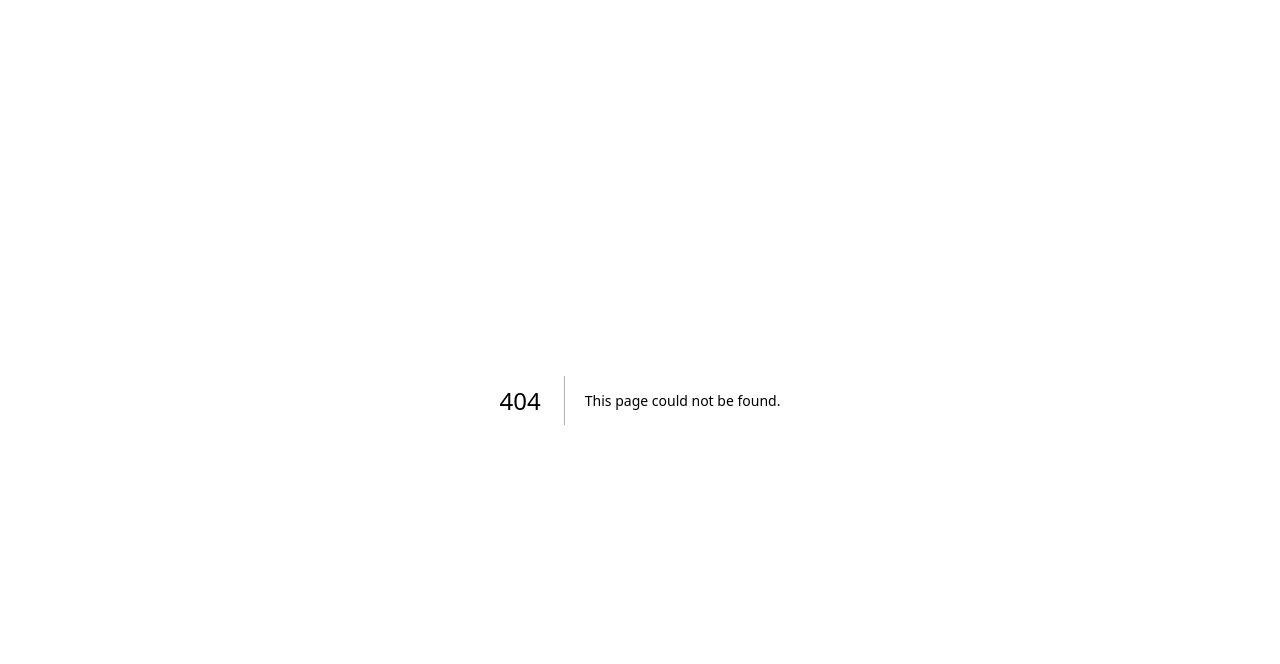
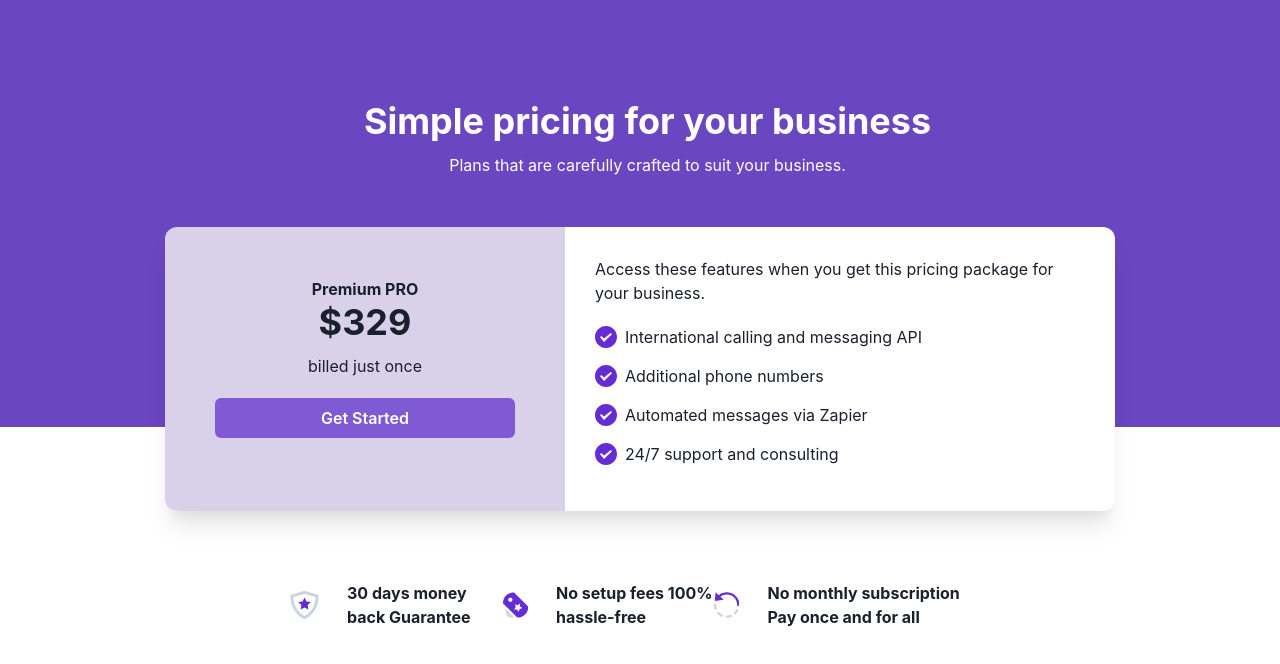
Before and after one commit to abdulmanan123/next-js-p-1, a Next.js app: page /pricing in a window 1280 px wide. Before the commit this address had no page. Shown: the top 664 px of the page. Built offline with nearby package versions, Linux system fonts and the light colour scheme.

Commit message:
pricing page

```diff
--- /dev/null
+++ b/app/pricing/Body.tsx
@@ -0,0 +1,50 @@
+import { Box, Button, Flex, Heading, HStack, Text, Icon } from '@chakra-ui/react'
+import React from 'react'
+import CheckMarkIcon from './CheckMarkIcon'
+
+export default function Body() {
+  return (
+    <Box
+      maxW="950px"
+      mx={{ base: "20px", lg: "auto" }}
+      mt="-200px"
+      borderRadius="12px"
+      overflow="hidden"
+      boxShadow="0px 20px 25px -5px rgba(0, 0, 0, 0.1), 0px 10px 10px -5px rgba(0, 0, 0, 0.04)" >
+
+      <Flex direction={{ base: "column", md: "column", lg: "row" }}>
+        <Box bg="#d9d1ea" textAlign="center" p="50px 50px">
+            <Text fontWeight="bold">Premium PRO</Text>
+            <Heading>$329</Heading>
+            <Text pt="10px">billed just once</Text>
+            <Button bg="#805AD5" color="white" width="300px" mt="20px">Get Started</Button>
+        </Box>
+        <Box p="30px" bg="#FFFFFF">
+            <Text mb="20px">Access these features when you get this pricing package for your business.</Text>
+
+            <HStack mb="15px">
+              <Icon as={CheckMarkIcon} ></Icon>
+              <Text>International calling and messaging API</Text>
+            </HStack>
+
+            <HStack mb="15px">
+              <Icon as={CheckMarkIcon} ></Icon>
+              <Text>Additional phone numbers</Text>
+            </HStack>
+
+            <HStack mb="15px">
+              <Icon as={CheckMarkIcon} ></Icon>
+              <Text>Automated messages via Zapier</Text>
+            </HStack>
+
+            <HStack mb="15px">
+              <Icon as={CheckMarkIcon} ></Icon>
+              <Text>24/7 support and consulting</Text>
+            </HStack>
+        </Box>
+      </Flex>
+
+
+    </Box>
+  )
+}
--- /dev/null
+++ b/app/pricing/CheckMarkIcon.tsx
@@ -0,0 +1,9 @@
+import React from 'react'
+
+export default function CheckMarkIcon() {
+  return (
+    <svg width="22" height="22" viewBox="0 0 22 22" fill="none" xmlns="http://www.w3.org/2000/svg">
+      <path fill-rule="evenodd" clip-rule="evenodd" d="M11 22C17.0751 22 22 17.0751 22 11C22 4.92487 17.0751 0 11 0C4.92487 0 0 4.92487 0 11C0 17.0751 4.92487 22 11 22ZM6.2 10.0857L5 11.3714L9 16L17 8.28571L15.8 7L9 12.4L6.2 10.0857Z" fill="#652CD3"/>
+    </svg>
+  )
+}
--- /dev/null
+++ b/app/pricing/Footer.tsx
@@ -0,0 +1,30 @@
+import { Box, Button, Flex, Heading, HStack, Text, Icon } from '@chakra-ui/react'
+import React from 'react'
+import Icon1 from './Icon1'
+import Icon2 from './Icon2'
+import Icon3 from './Icon3'
+
+export default function Body() {
+  return (
+    <Box maxW="800px" m="auto" mt="70px" px="50px" >
+      <Flex direction={{ base: "column", md: "column", lg: "row" }}>
+          <HStack mb="20px">
+            <Icon as={Icon1} ></Icon>
+            <Text fontWeight="bold" pl="20px">30 days money back Guarantee</Text>
+          </HStack>
+
+          <HStack mb="20px">
+            <Icon as={Icon2} ></Icon>
+            <Text fontWeight="bold" pl="20px">No setup fees 100% hassle-free</Text>
+          </HStack>
+
+          <HStack mb="20px">
+            <Icon as={Icon3} ></Icon>
+            <Text fontWeight="bold" pl="20px">No monthly subscription Pay once and for all</Text>
+          </HStack>
+      </Flex>
+
+
+    </Box>
+  )
+}
--- /dev/null
+++ b/app/pricing/Header.tsx
@@ -0,0 +1,17 @@
+import { Box, Heading, Text } from '@chakra-ui/react'
+import React from 'react'
+
+export default function Header() {
+  return (
+    <Box
+      textAlign={{base: "left", md:"left", lg: "center"}}
+      pl="15px"
+      bg="#6B46C1"
+      pt="100px"
+      pb="250px"
+      color="white">
+      <Heading>Simple pricing for your business</Heading>
+      <Text pt="10px">Plans that are carefully crafted to suit your business.</Text>
+    </Box>
+  )
+}
--- /dev/null
+++ b/app/pricing/Icon1.tsx
@@ -0,0 +1,11 @@
+import React from 'react'
+
+export default function Icon1() {
+  return (
+    <svg width="46" height="46" viewBox="0 0 46 46" fill="none" xmlns="http://www.w3.org/2000/svg">
+      <path d="M23 11L26.09 17.262L33 18.266L28 23.14L29.18 30.022L23 26.772L16.82 30.022L18 23.14L13 18.266L19.91 17.262L23 11Z" fill="#652CD3"/>
+      <path d="M23 43C23 43 3 35 3 9L23 3L43 9C43 35 23 43 23 43Z" stroke="#CBD5E0" stroke-width="4.8" stroke-miterlimit="10" stroke-linecap="square"/>
+    </svg>
+
+  )
+}
--- /dev/null
+++ b/app/pricing/Icon2.tsx
@@ -0,0 +1,11 @@
+import React from 'react'
+
+export default function Icon2() {
+  return (
+    <svg width="40" height="40" viewBox="0 0 40 40" fill="none" xmlns="http://www.w3.org/2000/svg">
+<path d="M2.37256 24.4434L6.37256 37.1384C6.43786 37.3473 6.54396 37.5412 6.68471 37.7088C6.82547 37.8765 6.99808 38.0145 7.19256 38.115C9.5607 39.3452 12.1906 39.9861 14.8592 39.9834C15.7926 39.9741 16.7236 39.8872 17.6426 39.7234L2.37256 24.4434Z" fill="#D1D5DB"/>
+<path d="M39.5112 22.155L17.8445 0.488333C17.532 0.175751 17.1082 9.43957e-05 16.6662 0C12.2474 0.00485266 8.01098 1.76236 4.88643 4.88691C1.76187 8.01147 0.00436438 12.2479 -0.000488281 16.6667C-0.000393886 17.1087 0.175263 17.5325 0.487845 17.845L22.1545 39.5117C22.467 39.8242 22.8909 39.9999 23.3328 40C27.7516 39.9951 31.988 38.2376 35.1126 35.1131C38.2372 31.9885 39.9947 27.7521 39.9995 23.3333C39.9994 22.8913 39.8238 22.4675 39.5112 22.155ZM11.6662 15C11.0069 15 10.3624 14.8045 9.81428 14.4382C9.26611 14.072 8.83887 13.5514 8.58658 12.9423C8.33429 12.3332 8.26828 11.663 8.39689 11.0164C8.52551 10.3698 8.84298 9.77582 9.30916 9.30964C9.77533 8.84347 10.3693 8.526 11.0159 8.39738C11.6625 8.26876 12.3327 8.33478 12.9418 8.58707C13.5509 8.83936 14.0715 9.2666 14.4377 9.81477C14.804 10.3629 14.9995 11.0074 14.9995 11.6667C14.9995 12.5507 14.6483 13.3986 14.0232 14.0237C13.3981 14.6488 12.5502 15 11.6662 15ZM26.3328 26.3333L24.9345 30.8333L22.2128 26.985L17.4995 27.045L20.3195 23.2667L18.8062 18.805L23.2695 20.3183L27.0478 17.5L26.9878 22.2133L30.8328 24.935L26.3328 26.3333Z" fill="#652CD3"/>
+</svg>
+
+  )
+}
--- /dev/null
+++ b/app/pricing/Icon3.tsx
@@ -0,0 +1,15 @@
+import React from 'react'
+
+export default function Icon3() {
+  return (
+    <svg width="40" height="42" viewBox="0 0 40 42" fill="none" xmlns="http://www.w3.org/2000/svg">
+<path d="M30.6314 33.7154L33.2841 36.2009C36.3532 32.9245 36.6587 32.4773 38.6114 28.4518L35.3405 26.8645C33.5532 30.5464 33.4314 30.7245 30.6314 33.7154Z" fill="#D1D5DB"/>
+<path d="M18.5928 37.5174L18.6819 41.1519C23.4365 41.0356 24.1947 40.8901 28.6056 39.2828L27.3601 35.8665C23.3401 37.3301 22.9492 37.4101 18.5928 37.5174Z" fill="#D1D5DB"/>
+<path d="M7.05381 31.2517L4.45563 33.7954C7.79563 37.2045 8.45381 37.6917 12.7393 39.8317L14.3665 36.579C10.4756 34.6372 10.1065 34.3717 7.05381 31.2517Z" fill="#D1D5DB"/>
+<path d="M3.63545 19.2954H-0.000915527C-0.000915527 23.8827 0.0972662 24.5009 1.47181 28.8409L4.93727 27.7427C3.67908 23.77 3.63545 23.4791 3.63545 19.2954Z" fill="#D1D5DB"/>
+<path d="M10.1273 8.08272C12.9582 5.93181 16.3836 4.74999 20 4.74999C29.0236 4.74999 36.3636 12.09 36.3636 21.1136C36.3636 21.49 36.3327 21.8573 36.3073 22.2264L39.9145 22.79C39.9618 22.2354 40 21.6791 40 21.1136C40 10.0864 31.0273 1.11363 20 1.11363C15.3727 1.11363 10.9873 2.6809 7.44181 5.55363L2.42363 0.848175L1.24908 14.6373L15.0745 12.7064L10.1273 8.08272Z" fill="#652CD3"/>
+</svg>
+
+
+  )
+}
--- /dev/null
+++ b/app/pricing/page.tsx
@@ -0,0 +1,15 @@
+"use client";
+
+import Header from "./Header";
+import Body from "./Body";
+import Footer from "./Footer";
+
+export default function Pricing() {
+    return (
+      <div>
+          <Header/>
+          <Body/>
+          <Footer/>
+      </div>
+    )
+  }
```
Also changed, not shown: app/page.tsx (+65 -2 lines), components/Todos.tsx (added, +23 -0 lines).
